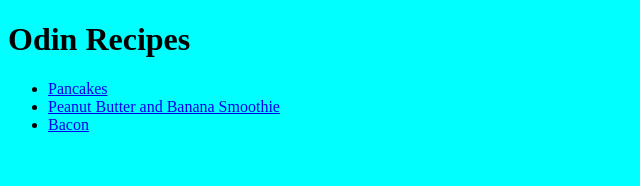
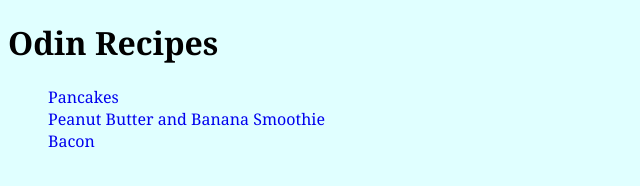
Before and after one commit to justinbarrows/odin-recipes, a plain HTML site: page index.html in a window 1280 px wide. Shown: the whole page, without its empty margins (0-640 px from the left). Drawn offline with Linux system fonts and the light colour scheme.

Commit message:
small css changes

```diff
--- a/style.css
+++ b/style.css
@@ -1,7 +1,28 @@
 * {
-    background-color: aqua;
+    background-color: lightcyan;
+    font-family: Georgia, 'Times New Roman', Times, serif;
 }
 
-li {
+ul {
+    color: aqua;
+    list-style-type: none;
+    text-decoration: none;
+
+}
+
+a:link {
     text-decoration: none;
 }
+
+a:hover {
+    color: black;
+}
+
+.bacon{
+    background-color: salmon;
+}
+
+h1{
+    color: black;
+
+}
```
